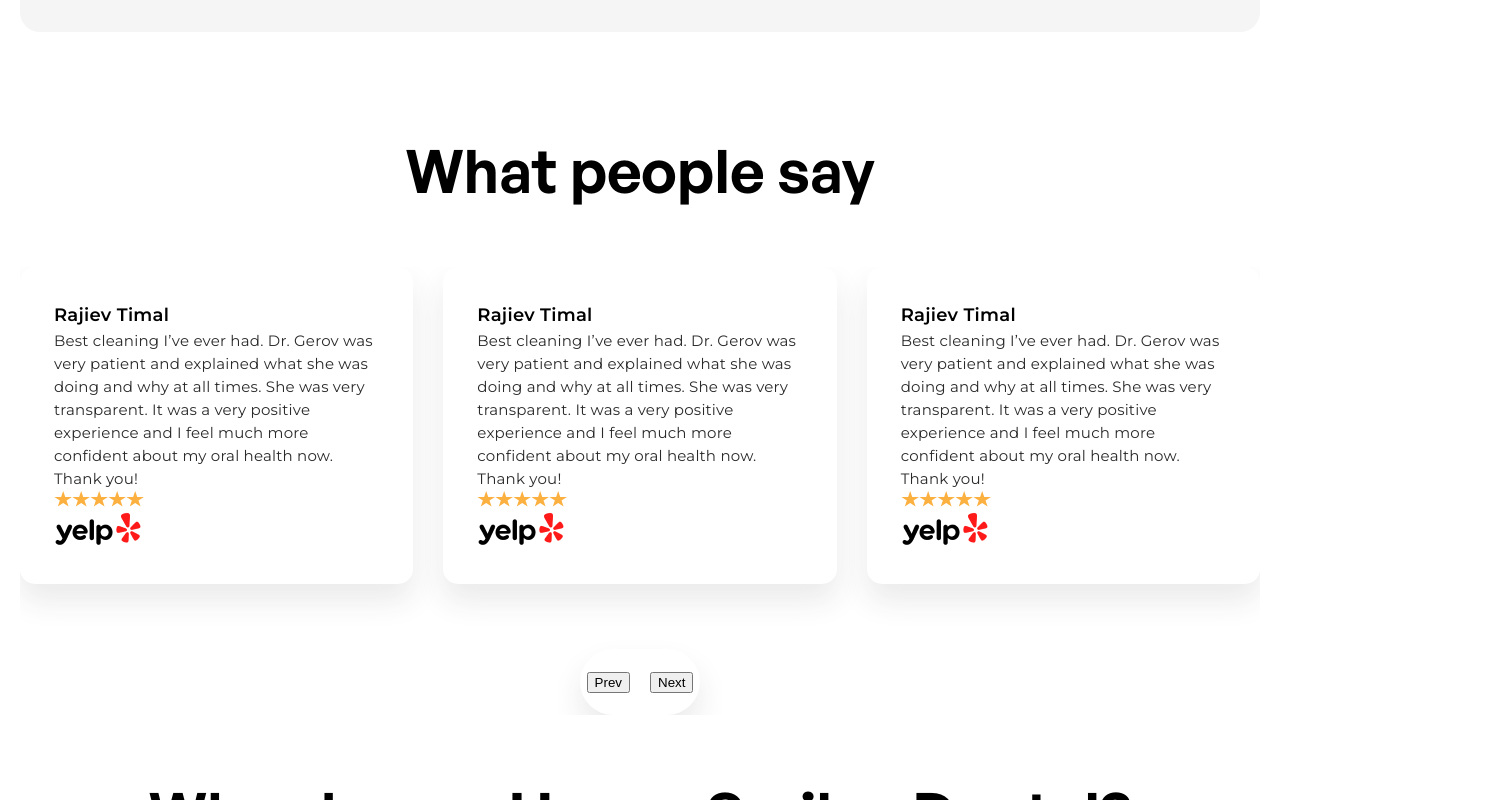
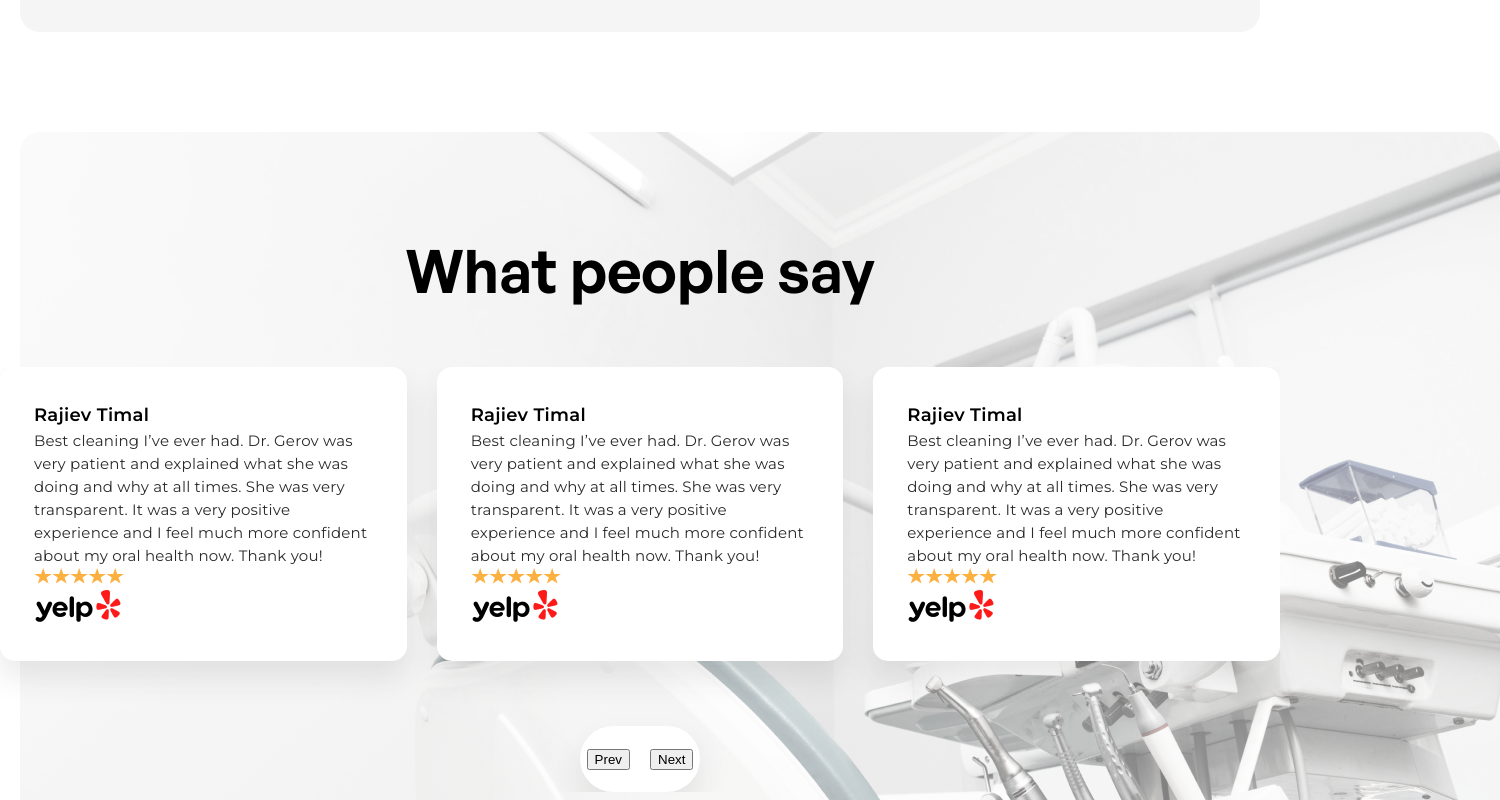
Before and after one commit to GetmevaDev/happy-smiles-dental, a Next.js app: page / in a window 1280 px wide. Shown: the part 1380-2180 px from the top of the page, 1500 px wide, since content can reach past the window. Built offline with nearby package versions, Linux system fonts and the light colour scheme.

Commit message:
testimonials

```diff
--- a/app/page.tsx
+++ b/app/page.tsx
@@ -1,12 +1,12 @@
-import { Appointment, Block, Choose, OurServices, Slider } from "@/components";
-import { LeaveFom } from "@/components/LeaveFom/LeaveFom";
+import { Appointment, Block, Choose, OurServices, Slider } from '@/components';
+import { LeaveFom } from '@/components/LeaveFom/LeaveFom';
 
 export default function Page() {
   return (
     <main>
       <Appointment />
       <Block />
-      <Slider />
+      <Slider title='What people say' />
       <Choose />
       <OurServices />
       <LeaveFom />
--- a/app/testimonials/page.tsx
+++ b/app/testimonials/page.tsx
@@ -1,6 +1,6 @@
 import type { Metadata } from 'next';
 
-import { Banner, Review } from '@/components';
+import { Banner, Review, Slider, Video } from '@/components';
 import { LeaveReview } from '@/components/LeaveReview/LeaveReview';
 
 export const metadata: Metadata = {
@@ -12,6 +12,10 @@ export default function Page() {
     <main>
       <Banner subTitle='What People Say' title='Testimonials' />
       <LeaveReview />
+      <div className='padding'>
+        <Slider />
+      </div>
+      <Video />
     </main>
   );
 }
--- a/src/components/Slider/Slider.module.scss
+++ b/src/components/Slider/Slider.module.scss
@@ -1,3 +1,9 @@
+.slider {
+  position: relative;
+  z-index: 1;
+  padding-bottom: 100px;
+}
+
 .title {
   font-family: var(--font-general);
   font-size: 60px;
@@ -7,6 +13,17 @@
   padding-bottom: 60px;
   text-align: center;
   color: #000;
+}
+
+.slider_wrap {
+  padding-top: 100px;
+  z-index: 2;
+  max-width: 1280px;
+  margin: 0 auto;
+  position: absolute;
+  top: 0;
+  left: 50%;
+  transform: translate(-50%, 0%);
 }
 
 .slider_inner {
--- a/src/components/Slider/Slider.tsx
+++ b/src/components/Slider/Slider.tsx
@@ -1,5 +1,7 @@
 'use client';
 
+import Image from 'next/image';
+import type { FC } from 'react';
 import React, { useRef } from 'react';
 import { Navigation } from 'swiper/modules';
 import { Swiper, SwiperSlide } from 'swiper/react';
@@ -10,12 +12,14 @@ import 'swiper/css/navigation';
 import styles from './Slider.module.scss';
 import { SliderCard } from './SliderCard/SliderCard';
 
-export const Slider = () => {
+export const Slider: FC<{ title?: string }> = ({ title }) => {
   const swiperRef = useRef();
 
   return (
     <section className={styles.slider}>
-      <h2 className={styles.title}>What people say</h2>
+      <Image alt='slider' className={styles.image} height={760} src='/slider.png' width={1480} />
+      <div className={styles.slider_wrap}>
+        <h2 className={styles.title}>{title}</h2>
 
         <div className={styles.slider_inner}>
           <Swiper
@@ -51,6 +55,7 @@ export const Slider = () => {
             </div>
           </Swiper>
         </div>
+      </div>
     </section>
   );
 };
--- a/src/components/Slider/SliderCard/SliderCard.module.scss
+++ b/src/components/Slider/SliderCard/SliderCard.module.scss
@@ -1,6 +1,7 @@
 .card {
   box-shadow: 0px 16.5px 30px 0px #3131311a;
   border-radius: 15px;
+  background: #fff;
   padding: 34px;
 }
 
--- /dev/null
+++ b/src/components/Video/Video.module.scss
@@ -0,0 +1,11 @@
+.video {
+  display: flex;
+  align-items: center;
+  justify-content: center;
+
+  padding: 100px 0;
+
+  iframe {
+    border-radius: 15px;
+  }
+}
--- /dev/null
+++ b/src/components/Video/Video.tsx
@@ -0,0 +1,17 @@
+import React from 'react';
+
+import styles from './Video.module.scss';
+
+export const Video = () => (
+  <div className={styles.video}>
+    <iframe
+      allow='accelerometer; autoplay; clipboard-write; encrypted-media; gyroscope; picture-in-picture; web-share'
+      allowFullScreen
+      frameBorder='0'
+      height='500'
+      src='https://www.youtube.com/embed/mmKguZohAck?si=WfRcZ5WoJ3SDQ4BY'
+      title='YouTube video player'
+      width='800'
+    />
+  </div>
+);
--- a/src/components/index.ts
+++ b/src/components/index.ts
@@ -9,3 +9,4 @@ export * from './Info/Info';
 export * from './InsurancesAccept/InsurancesAccept';
 export * from './Form/Form';
 export * from './Review/Review';
+export * from './Video/Video';
--- a/src/styles/globals.scss
+++ b/src/styles/globals.scss
@@ -63,3 +63,7 @@ body::-webkit-scrollbar-thumb {
   background-color: var(--main-color);
   outline: 2px solid var(--main-color);
 }
+
+.padding {
+  padding-top: 100px;
+}
```
Also changed, not shown: public/slider.png (added). Lines whose indentation alone changed are shown as unchanged.
